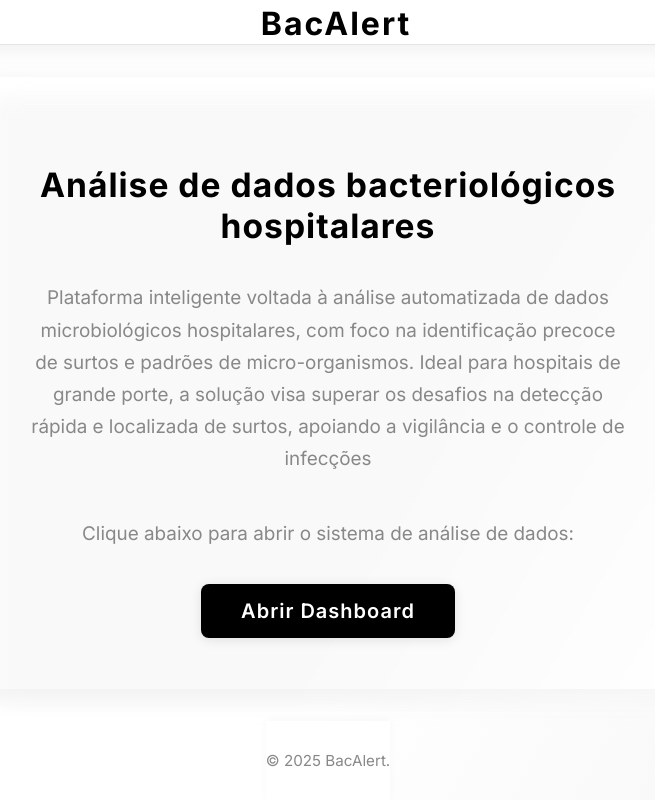
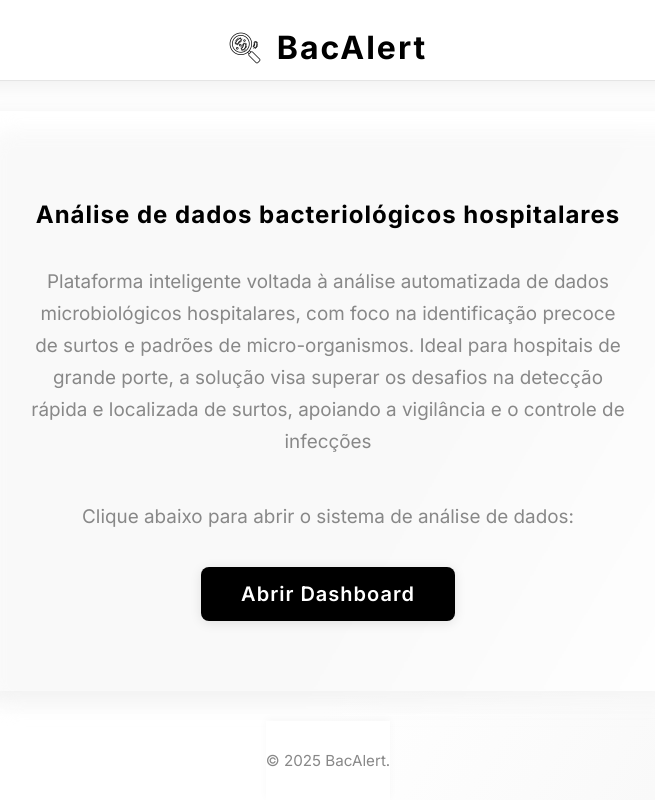
Before and after one commit to arthurhdiasdev/BacAlert, a plain HTML site: page index.html in a window 1280 px wide. Shown: the whole page, without its empty margins (312-967 px from the left). Drawn offline with Linux system fonts and the light colour scheme.

Commit message:
atualização

```diff
--- a/index.html
+++ b/index.html
@@ -7,7 +7,9 @@
 </head>
 <body>
     <header>
+        <img src="assets/bacterias.png" alt="logo">
         <h1 class="logo">BacAlert</h1>
+
     </header>
     <main class="centralizado">
         <h2>Análise de dados bacteriológicos hospitalares</h2>
--- a/styles/style.css
+++ b/styles/style.css
@@ -5,8 +5,7 @@
     --branco: #fff;
     --cinza: #888;
     --sombra: 0 4px 24px rgba(0,0,0,0.07);
-    --borda: 1px solid #e5e5e5;
-}
+    --borda: 1px solid #e5e5e5;}
 
 body {
     font-family: 'Inter', Arial, sans-serif;
@@ -26,13 +25,15 @@ header {
     justify-content: center;
     align-items: center;
     border-bottom: var(--borda);
-    padding: 8px 0 4px 0;
+    padding: 2rem 0 1rem 0;
     background: var(--branco);
     box-shadow: var(--sombra);
     z-index: 2;
     position: relative;
 }
-
+header img{
+    width: 2rem;
+}
 .logo {
     color: var(--preto);
     font-size: 2rem;
@@ -60,10 +61,10 @@ main {
     background: rgba(255,255,255,0.92);
     box-shadow: var(--sombra);
     border-radius: 18px;
-    padding: 40px 32px 32px 32px;
+    padding: 32px 32px 32px 32px;
     max-width: 650px;
     width: 100%;
-    margin: 32px 0;
+    margin: 30px 0;
     display: flex;
     flex-direction: column;
     align-items: center;         /* Centraliza conteúdo interno */
@@ -89,7 +90,7 @@ main {
     color: var(--preto);
     margin-bottom: 18px;
     font-weight: 700;
-    font-size: 2.1rem;
+    font-size: 2.rem;
     letter-spacing: 1px;
     text-align: center;
     font-family: 'Inter', Arial, sans-serif;
```
